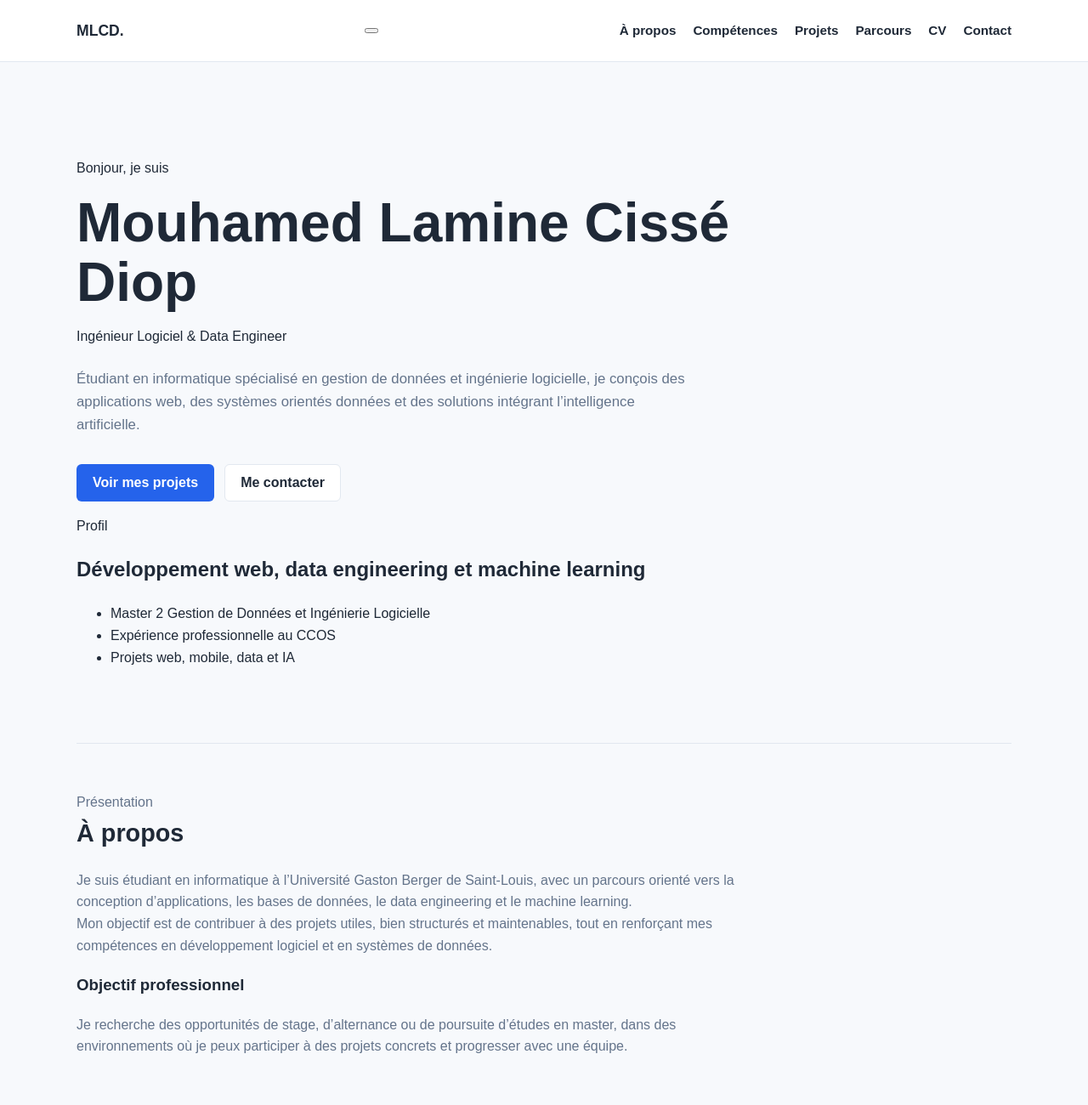
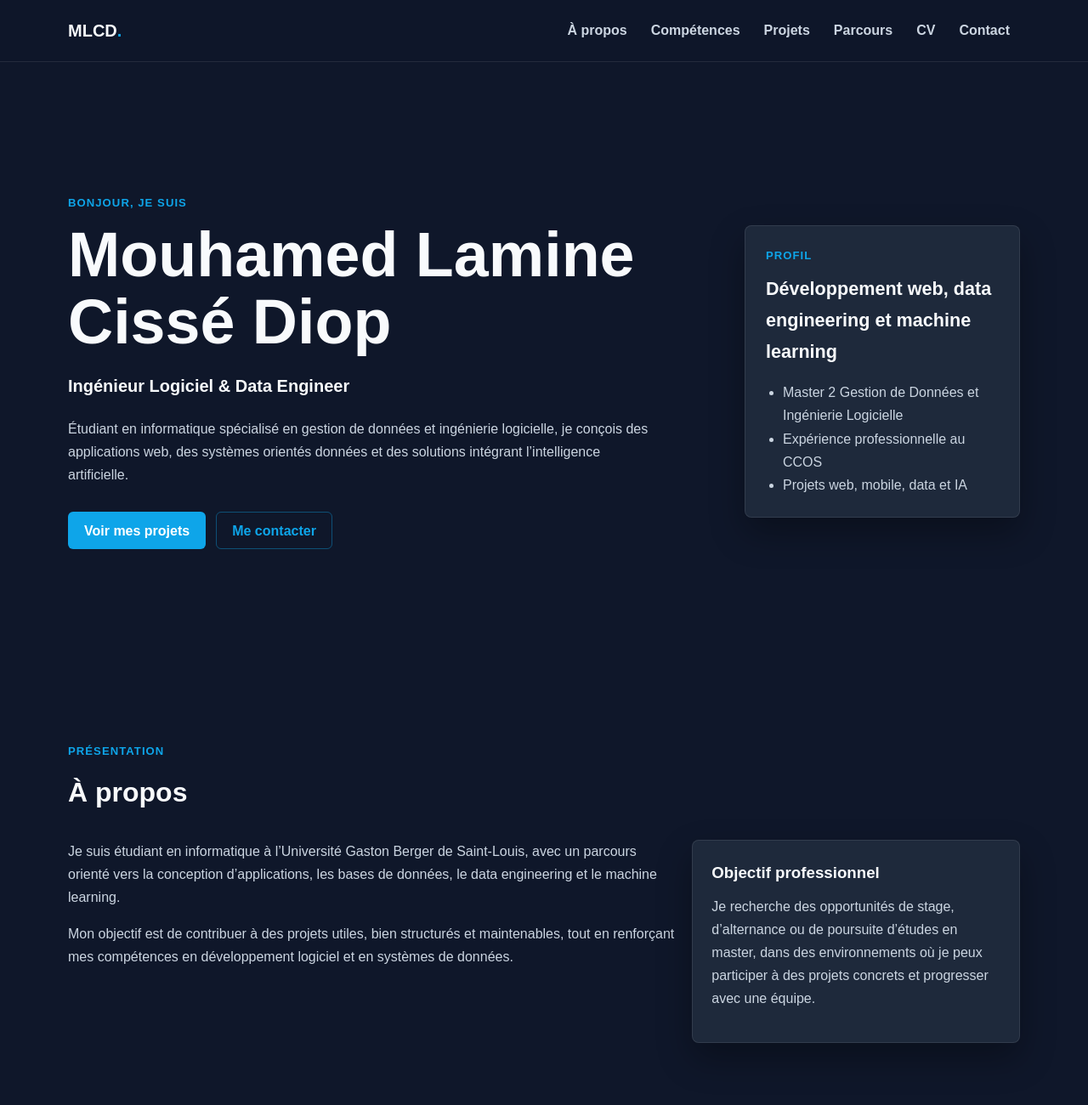
Before and after one commit to esprit-24/portfolio-mlcd, a plain HTML site: page index.html in a window 1280 px wide. Shown: the top 1300 px of the page at 85% size. Drawn offline with Linux system fonts and the light colour scheme.

Commit message:
Adapter le design du portfolio

```diff
--- a/style.css
+++ b/style.css
@@ -1,13 +1,16 @@
 :root {
-  --color-bg: #f7f9fc;
-  --color-surface: #ffffff;
-  --color-text: #1f2937;
-  --color-muted: #64748b;
-  --color-primary: #2563eb;
-  --color-primary-dark: #1d4ed8;
-  --color-border: #e2e8f0;
-  --shadow-soft: 0 12px 30px rgba(15, 23, 42, 0.08);
-  --container-width: 1100px;
+  --color-bg: #0f172a;
+  --color-surface: #1e293b;
+  --color-surface-soft: #111827;
+  --color-text: #f8fafc;
+  --color-muted: #cbd5e1;
+  --color-subtle: #94a3b8;
+  --color-primary: #0ea5e9;
+  --color-primary-dark: #0284c7;
+  --color-accent: #f59e0b;
+  --color-border: rgba(255, 255, 255, 0.09);
+  --shadow-soft: 0 18px 42px rgba(0, 0, 0, 0.32);
+  --container-width: 1120px;
 }
 
 * {
@@ -23,30 +26,31 @@ body {
   font-family: Arial, Helvetica, sans-serif;
   background: var(--color-bg);
   color: var(--color-text);
-  line-height: 1.6;
+  line-height: 1.7;
 }
 
 a {
-  color: var(--color-primary);
+  color: inherit;
   text-decoration: none;
 }
 
-a:hover {
-  color: var(--color-primary-dark);
+p {
+  color: var(--color-muted);
 }
 
 .site-header {
   position: sticky;
   top: 0;
-  z-index: 10;
-  background: rgba(255, 255, 255, 0.94);
+  z-index: 20;
+  background: rgba(15, 23, 42, 0.94);
   border-bottom: 1px solid var(--color-border);
+  backdrop-filter: blur(12px);
 }
 
 .navbar {
   width: min(100% - 32px, var(--container-width));
+  min-height: 72px;
   margin: 0 auto;
-  min-height: 72px;
   display: flex;
   align-items: center;
   justify-content: space-between;
@@ -55,66 +59,130 @@ a:hover {
 
 .logo {
   font-weight: 800;
-  font-size: 1.1rem;
   color: var(--color-text);
+  font-size: 1.25rem;
+}
+
+.logo span {
+  color: var(--color-primary);
+}
+
+.menu-toggle {
+  width: 44px;
+  height: 44px;
+  display: inline-flex;
+  flex-direction: column;
+  justify-content: center;
+  gap: 5px;
+  border: 1px solid var(--color-border);
+  border-radius: 6px;
+  background: transparent;
+}
+
+.menu-toggle span {
+  width: 20px;
+  height: 2px;
+  margin: 0 auto;
+  background: var(--color-text);
 }
 
 .nav-links {
+  position: absolute;
+  top: 72px;
+  left: 16px;
+  right: 16px;
   display: none;
+  flex-direction: column;
+  gap: 4px;
+  padding: 14px;
+  margin: 0;
   list-style: none;
-  padding: 0;
-  margin: 0;
-  gap: 20px;
+  background: var(--color-surface);
+  border: 1px solid var(--color-border);
+  border-radius: 8px;
+  box-shadow: var(--shadow-soft);
+}
+
+.nav-links.is-open {
+  display: flex;
 }
 
 .nav-links a {
+  display: block;
+  padding: 10px 12px;
+  color: var(--color-muted);
+  font-weight: 700;
+  border-radius: 6px;
+}
+
+.nav-links a:hover {
   color: var(--color-text);
-  font-size: 0.95rem;
-  font-weight: 600;
+  background: rgba(14, 165, 233, 0.12);
+}
+
+.hero,
+.section {
+  width: min(100% - 32px, var(--container-width));
+  margin: 0 auto;
 }
 
 .hero {
-  width: min(100% - 32px, var(--container-width));
-  margin: 0 auto;
-  padding: 72px 0 48px;
+  min-height: calc(100vh - 72px);
+  display: grid;
+  align-items: center;
+  gap: 40px;
+  padding: 72px 0;
 }
 
-.hero-subtitle {
-  margin: 0 0 12px;
+.eyebrow,
+.section-tag,
+.card-label,
+.timeline-date {
+  margin: 0 0 10px;
   color: var(--color-primary);
+  font-size: 0.82rem;
+  font-weight: 800;
+  letter-spacing: 0.08em;
+  text-transform: uppercase;
+}
+
+.hero h1 {
+  max-width: 850px;
+  margin: 0;
+  font-size: 2.7rem;
+  line-height: 1.08;
+}
+
+.hero-title {
+  margin: 18px 0 0;
+  color: var(--color-text);
+  font-size: 1.25rem;
   font-weight: 700;
 }
 
-.hero h1 {
-  margin: 0;
-  max-width: 780px;
-  font-size: 2.4rem;
-  line-height: 1.1;
-}
-
 .hero-text {
-  max-width: 720px;
-  margin: 24px 0 0;
+  max-width: 700px;
+  margin: 20px 0 0;
   color: var(--color-muted);
-  font-size: 1.05rem;
+  font-size: 1rem;
 }
 
 .hero-actions {
   display: flex;
   flex-wrap: wrap;
   gap: 12px;
-  margin-top: 32px;
+  margin-top: 30px;
 }
 
 .btn {
+  min-height: 44px;
   display: inline-flex;
   align-items: center;
   justify-content: center;
-  min-height: 44px;
   padding: 0 18px;
   border-radius: 6px;
-  font-weight: 700;
   border: 1px solid transparent;
+  font-weight: 800;
 }
 
 .btn-primary {
@@ -123,77 +191,244 @@ a:hover {
 }
 
 .btn-primary:hover {
-  color: #ffffff;
   background: var(--color-primary-dark);
 }
 
 .btn-secondary {
-  color: var(--color-text);
+  color: var(--color-primary);
+  border-color: rgba(14, 165, 233, 0.4);
+}
+
+.btn-secondary:hover {
+  color: #ffffff;
+  background: rgba(14, 165, 233, 0.16);
+}
+
+.hero-card,
+.info-card,
+.skill-card,
+.project-card,
+.timeline-item,
+.cv-card,
+.contact-card {
   background: var(--color-surface);
-  border-color: var(--color-border);
+  border: 1px solid var(--color-border);
+  border-radius: 8px;
+  box-shadow: var(--shadow-soft);
+}
+
+.hero-card {
+  padding: 24px;
+}
+
+.hero-card h2 {
+  margin: 0 0 16px;
+  font-size: 1.35rem;
+}
+
+.hero-card ul,
+.cv-card ul {
+  margin: 0;
+  padding-left: 20px;
+  color: var(--color-muted);
 }
 
 .section {
-  width: min(100% - 32px, var(--container-width));
-  margin: 0 auto;
-  padding: 56px 0;
-  border-top: 1px solid var(--color-border);
+  padding: 72px 0;
+}
+
+.section-alt {
+  position: relative;
+}
+
+.section-header {
+  margin-bottom: 28px;
 }
 
 .section h2 {
-  margin: 0 0 20px;
-  font-size: 1.8rem;
+  margin: 0;
+  font-size: 2rem;
 }
 
-.section p {
-  max-width: 780px;
-  margin: 0;
-  color: var(--color-muted);
+.about-grid,
+.contact-grid {
+  display: grid;
+  gap: 18px;
 }
 
-.skills-grid {
+.about-grid p {
+  margin-top: 0;
+}
+
+.info-card {
+  padding: 22px;
+}
+
+.info-card h3,
+.skill-card h3,
+.project-card h3,
+.timeline-item h3,
+.cv-card h3 {
+  margin: 0 0 10px;
+}
+
+.skills-grid,
+.projects-grid {
+  display: grid;
+  gap: 18px;
+}
+
+.skill-card,
+.project-card,
+.timeline-item {
+  padding: 22px;
+}
+
+.project-card {
+  display: flex;
+  flex-direction: column;
+}
+
+.project-tags {
+  display: flex;
+  flex-wrap: wrap;
+  gap: 8px;
+  margin-bottom: 14px;
+}
+
+.project-tags span {
+  color: var(--color-primary);
+  background: rgba(14, 165, 233, 0.1);
+  border: 1px solid rgba(14, 165, 233, 0.22);
+  border-radius: 999px;
+  padding: 4px 10px;
+  font-size: 0.78rem;
+  font-weight: 800;
+}
+
+.project-card p {
+  flex: 1;
+}
+
+.project-links {
+  display: flex;
+  flex-wrap: wrap;
+  gap: 10px;
+  margin-top: 18px;
+}
+
+.project-links a {
+  color: var(--color-text);
+  font-weight: 800;
+  border-bottom: 1px solid var(--color-primary);
+}
+
+.timeline {
   display: grid;
   gap: 16px;
 }
 
-.skills-grid div {
-  background: var(--color-surface);
-  border: 1px solid var(--color-border);
-  border-radius: 8px;
-  padding: 20px;
-  box-shadow: var(--shadow-soft);
+.cv-card {
+  display: grid;
+  gap: 24px;
+  padding: 24px;
 }
 
-.skills-grid h3 {
-  margin: 0 0 8px;
-  font-size: 1.05rem;
+.cv-card p {
+  margin: 0 0 12px;
+}
+
+.contact-card {
+  display: block;
+  padding: 20px;
+}
+
+.contact-card span {
+  display: block;
+  margin-bottom: 6px;
+  color: var(--color-primary);
+  font-size: 0.78rem;
+  font-weight: 800;
+  text-transform: uppercase;
+}
+
+.contact-card strong {
+  color: var(--color-text);
+  overflow-wrap: anywhere;
 }
 
 .site-footer {
   padding: 32px 16px;
   text-align: center;
-  color: var(--color-muted);
   border-top: 1px solid var(--color-border);
 }
 
 .site-footer p {
   margin: 0;
+  color: var(--color-subtle);
 }
 
-@media (min-width: 768px) {
-  .nav-links {
-    display: flex;
-  }
+.back-to-top {
+  position: fixed;
+  right: 18px;
+  bottom: 18px;
+  width: 44px;
+  height: 44px;
+  display: none;
+  border: 0;
+  border-radius: 6px;
+  color: #ffffff;
+  background: var(--color-primary);
+  font-size: 1.1rem;
+  font-weight: 800;
+  box-shadow: var(--shadow-soft);
+}
 
+.back-to-top.is-visible {
+  display: block;
+}
+
+@media (min-width: 760px) {
   .hero {
-    padding: 96px 0 72px;
+    grid-template-columns: minmax(0, 1.4fr) minmax(280px, 0.6fr);
   }
 
   .hero h1 {
-    font-size: 4rem;
+    font-size: 4.6rem;
   }
 
-  .skills-grid {
+  .about-grid {
+    grid-template-columns: 1.3fr 0.7fr;
+  }
+
+  .skills-grid,
+  .projects-grid {
     grid-template-columns: repeat(2, 1fr);
   }
+
+  .contact-grid {
+    grid-template-columns: repeat(3, 1fr);
+  }
+
+  .cv-card {
+    grid-template-columns: 1fr auto;
+    align-items: center;
+  }
 }
+
+@media (min-width: 920px) {
+  .menu-toggle {
+    display: none;
+  }
+
+  .nav-links {
+    position: static;
+    display: flex;
+    flex-direction: row;
+    align-items: center;
+    padding: 0;
+    background: transparent;
+    border: 0;
+    box-shadow: none;
+  }
+}
```
